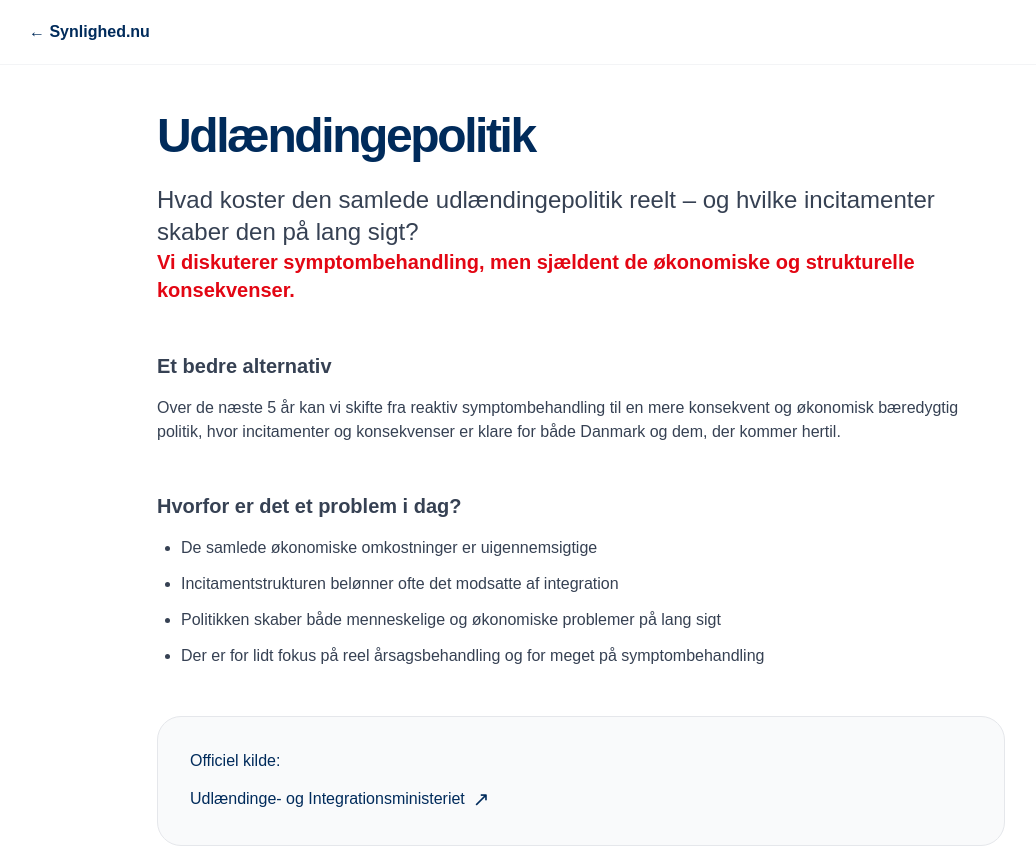
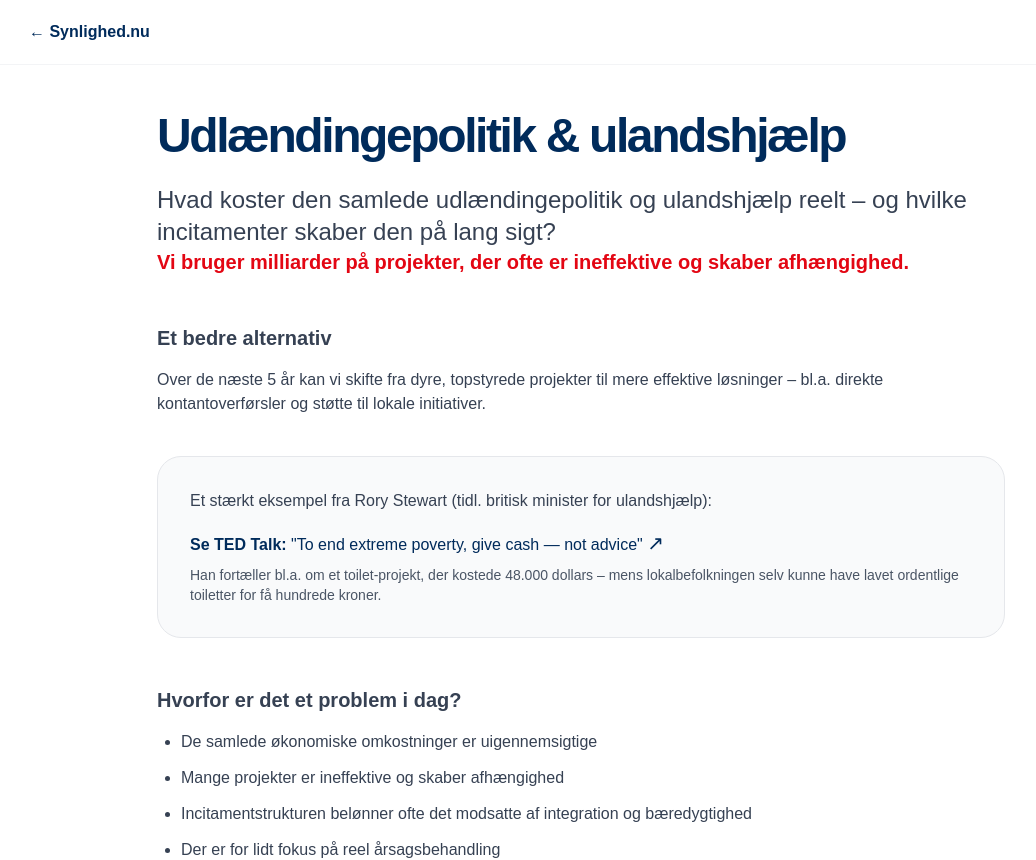
Before and after one commit to synlighed-nu/synlighed-nu-clean, a Next.js app: page /udlaendingepolitik in a window 1280 px wide. Shown: the top 860 px of the page, without its empty margins (59-1095 px from the left). Built offline with nearby package versions, Linux system fonts and the light colour scheme.

Commit message:
Update page.tsx

```diff
--- a/app/udlaendingepolitik/page.tsx
+++ b/app/udlaendingepolitik/page.tsx
@@ -7,29 +7,43 @@ export default function UdlaendingepolitikPage() {
 
       <div className="max-w-4xl mx-auto px-6 pt-28 pb-20">
 
-        <h1 className="text-5xl font-bold tracking-tighter mb-6">Udlændingepolitik</h1>
+        <h1 className="text-5xl font-bold tracking-tighter mb-6">Udlændingepolitik & ulandshjælp</h1>
 
         <div className="prose prose-lg max-w-none text-gray-700">
           <p className="text-2xl font-medium">
-            Hvad koster den samlede udlændingepolitik reelt – og hvilke incitamenter skaber den på lang sigt?
+            Hvad koster den samlede udlændingepolitik og ulandshjælp reelt – og hvilke incitamenter skaber den på lang sigt?
           </p>
 
           <p className="text-xl font-semibold text-[#E30613]">
-            Vi diskuterer symptombehandling, men sjældent de økonomiske og strukturelle konsekvenser.
+            Vi bruger milliarder på projekter, der ofte er ineffektive og skaber afhængighed.
           </p>
 
           <h3 className="text-xl font-semibold mt-12 mb-4">Et bedre alternativ</h3>
           <p>
-            Over de næste 5 år kan vi skifte fra reaktiv symptombehandling til en mere konsekvent og økonomisk bæredygtig politik,
-            hvor incitamenter og konsekvenser er klare for både Danmark og dem, der kommer hertil.
+            Over de næste 5 år kan vi skifte fra dyre, topstyrede projekter til mere effektive løsninger –
+            bl.a. direkte kontantoverførsler og støtte til lokale initiativer.
           </p>
+
+          <div className="bg-gray-50 border border-gray-200 rounded-3xl p-8 my-10">
+            <p className="font-medium mb-4">Et stærkt eksempel fra Rory Stewart (tidl. britisk minister for ulandshjælp):</p>
+            <a
+              href="https://www.ted.com/talks/rory_stewart_to_end_extreme_poverty_give_cash_not_advice"
+              target="_blank"
+              className="block text-[#002B5B] hover:underline"
+            >
+              <strong>Se TED Talk:</strong> "To end extreme poverty, give cash — not advice" <span className="text-xl">↗</span>
+            </a>
+            <p className="text-sm text-gray-600 mt-2">
+              Han fortæller bl.a. om et toilet-projekt, der kostede 48.000 dollars – mens lokalbefolkningen selv kunne have lavet ordentlige toiletter for få hundrede kroner.
+            </p>
+          </div>
 
           <h3 className="text-xl font-semibold mt-12 mb-4">Hvorfor er det et problem i dag?</h3>
           <ul className="list-disc pl-6 space-y-3">
             <li>De samlede økonomiske omkostninger er uigennemsigtige</li>
-            <li>Incitamentstrukturen belønner ofte det modsatte af integration</li>
-            <li>Politikken skaber både menneskelige og økonomiske problemer på lang sigt</li>
-            <li>Der er for lidt fokus på reel årsagsbehandling og for meget på symptombehandling</li>
+            <li>Mange projekter er ineffektive og skaber afhængighed</li>
+            <li>Incitamentstrukturen belønner ofte det modsatte af integration og bæredygtighed</li>
+            <li>Der er for lidt fokus på reel årsagsbehandling</li>
           </ul>
 
           <div className="mt-12 bg-gray-50 border border-gray-200 rounded-3xl p-8">
```
